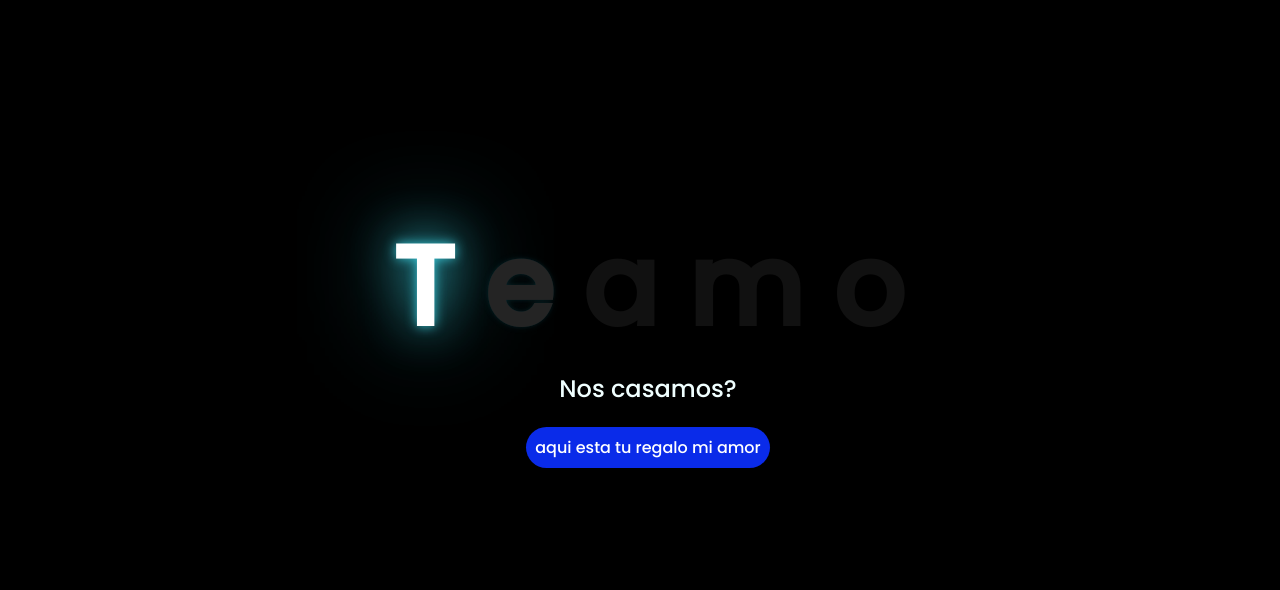
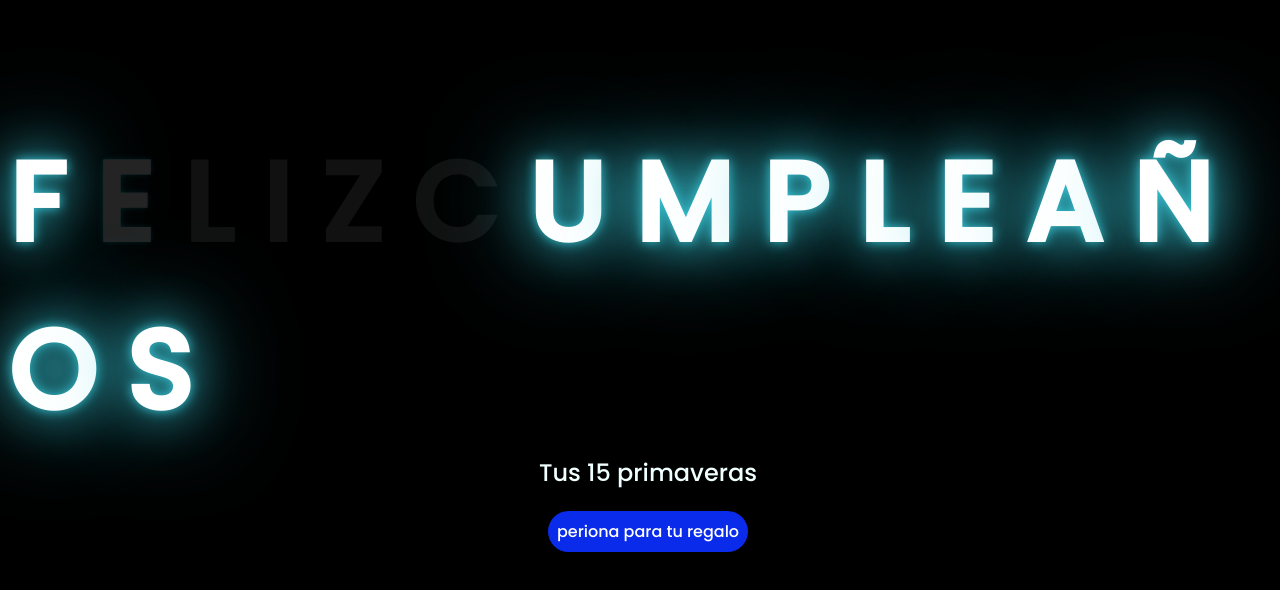
Before and after one commit to Poka17/marianmuack, a plain HTML site: page index.html in a window 1280 px wide. Drawn offline with Linux system fonts and the light colour scheme.

Commit message:
Update index.html

```diff
--- a/index.html
+++ b/index.html
@@ -7,23 +7,33 @@
     <meta name="viewport" content="width=device-width, initial-scale=1.0">
     <link rel="stylesheet" href="css/style.css">
     <link rel="icon" href="img/flowers.png" type="image/x-icon">
-    <title>mari te adoro</title>
+    <title>FELIZZZZ CUMPLEEEEEEEE</title>
 </head>
 
 <body>
     <div class="greetings">
-        <span>T</span>
-        <span>e</span>
-        <span>a</span>
-        <span>m</span>
-        <span>o</span>
+        <span>F</span>
+        <span>E</span>
+        <span>L</span>
+        <span>I</span>
+        <span>Z</span>
+        <span>C</span>
+        <span>U</span>
+        <span>M</span>
+        <span>P</span>
+        <span>L</span>
+        <span>E</span>
+        <span>A</span>
+        <span>Ñ</span>
+        <span>O</span>
+        <span>S</span>
     </div>
     <div class="description">
-        <span>Nos casamos?</span>
+        <span>Tus 15 primaveras</span>
     </div>
     <div class="button">
         <button class="botones">
-            <a href="flower.html" style="color: #fff;">aqui esta tu regalo mi amor </a>
+            <a href="flower.html" style="color: #fff;">periona para tu regalo </a>
         </button>
     </div>
     </div>
```
